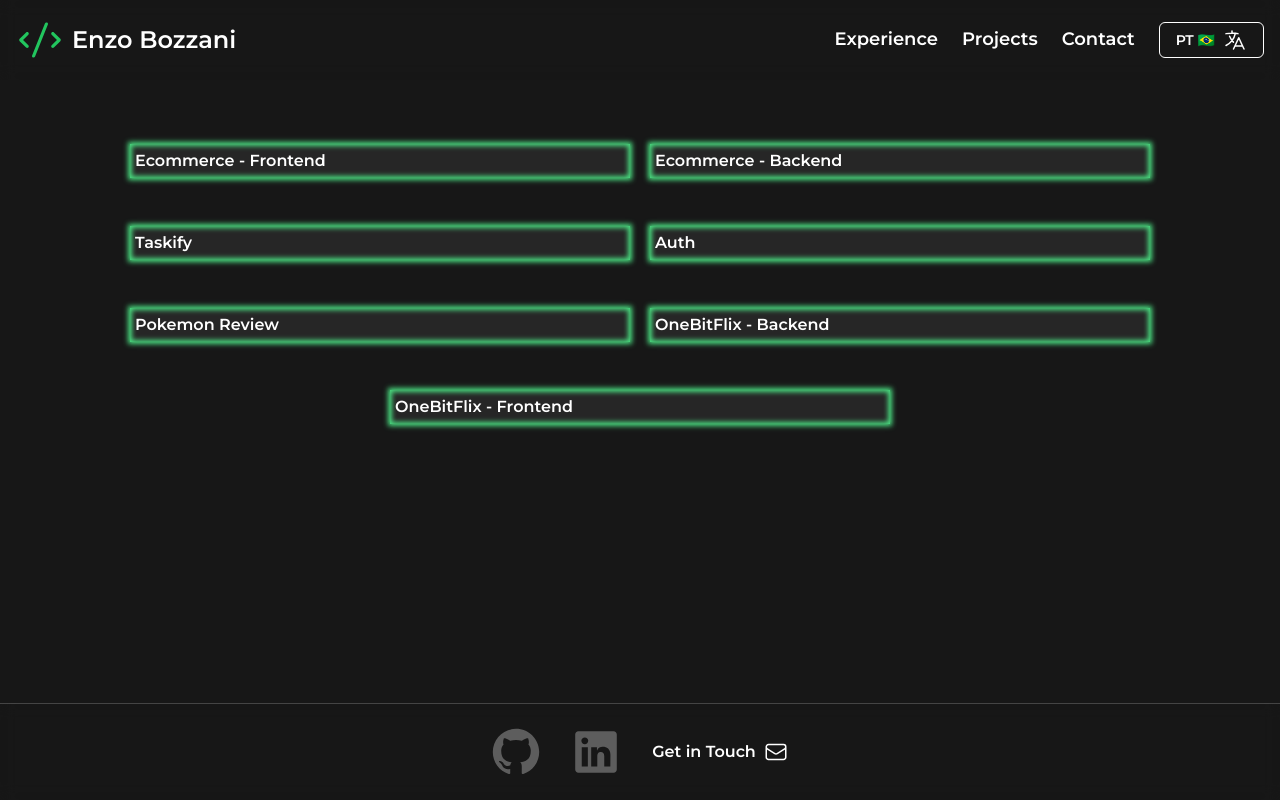
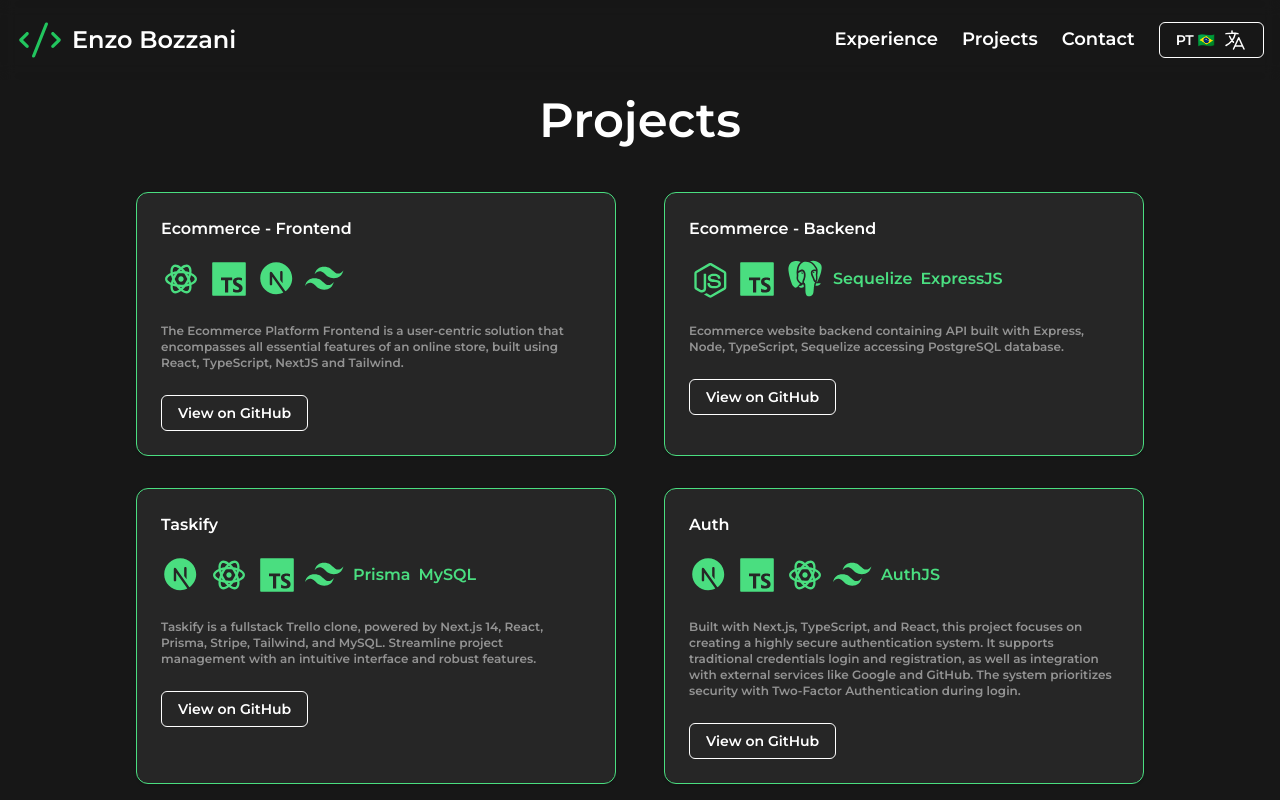
Before and after one commit to EnzoBozzani/portfolio-v3, a Next.js app: page /projects in a window 1280 px wide. Shown: the top 800 px of the page. Built offline with nearby package versions, Linux system fonts and the light colour scheme.

Commit message:
feat: development of projects page

```diff
--- a/app/projects/_components/ProjectCard.tsx
+++ b/app/projects/_components/ProjectCard.tsx
@@ -1,6 +1,9 @@
 'use client';
 
 import { useLanguage } from '@/hooks/useLanguage';
+import { Card, CardHeader, CardContent, CardFooter } from '@/components/ui/card';
+import { TechIcon } from '@/components/icons';
+import { Button } from '@/components/ui/button';
 
 interface ProjectCardProps {
 	project: string;
@@ -11,7 +14,8 @@ interface Projects {
 		title: string;
 		pt: string;
 		en: string;
-		icons: string | any;
+		icons: string[] | null;
+		techs: string[] | null;
 		githubUrl: string;
 	};
 }
@@ -20,52 +24,59 @@ interface Projects {
 const projects: Projects = {
 	ecommFrontend: {
 		title: 'Ecommerce - Frontend',
-		pt: '',
-		en: "The Ecommerce Platform Frontend is a user-centric solution that encompasses all essential features of an online store. It boasts a streamlined product discovery experience with powerful search and filters, ensuring customers easily find what they need. From detailed product views to secure user authentication, the frontend is designed for intuitive navigation, helping users make informed purchase decisions. The seamless shopping experience includes a responsive design for accessibility across devices, and Stripe integration guarantees secure transactions during the checkout process. On the administrative side, the robust dashboard empowers administrators with tools for comprehensive order management, product oversight, and insightful data analysis. It's a cohesive platform that seamlessly combines user-friendly elements for customers and efficient management features for administrators, creating a well-rounded Ecommerce solution.",
-		icons: '', //passar os nomes das techs e usar techicon component
-		githubUrl: '',
+		pt: 'O Frontend da Plataforma de Comércio Eletrônico é uma solução centrada no usuário que abrange todos os recursos essenciais de uma loja online, construída utilizando React, TypeScript, NextJS e Tailwind.',
+		en: 'The Ecommerce Platform Frontend is a user-centric solution that encompasses all essential features of an online store, built using React, TypeScript, NextJS and Tailwind.',
+		icons: ['react', 'typescript', 'next', 'tailwind'],
+		techs: null,
+		githubUrl: '/ecommerce-frontend',
 	},
 	ecommBackend: {
 		title: 'Ecommerce - Backend',
-		pt: '',
-		en: '',
-		icons: '', //passar os nomes das techs e usar techicon component
-		githubUrl: '',
+		pt: 'Backend de um site de comércio eletrônico contendo uma API construída com Express, Node, TypeScript e Sequelize, acessando um banco de dados PostgreSQL.',
+		en: 'Ecommerce website backend containing API built with Express, Node, TypeScript, Sequelize accessing PostgreSQL database.',
+		icons: ['node', 'typescript', 'postgres'],
+		techs: ['Sequelize', 'ExpressJS'],
+		githubUrl: '/ecommerce-backend',
 	},
 	taskify: {
 		title: 'Taskify',
-		pt: '',
-		en: '',
-		icons: '', //passar os nomes das techs e usar techicon component
-		githubUrl: '',
+		pt: 'Taskify é um clone completo do Trello de pilha completa, impulsionado pelo Next.js 14, React, Prisma, Stripe, Tailwind e MySQL. Simplifique a gestão de projetos com uma interface intuitiva e recursos robustos.',
+		en: 'Taskify is a fullstack Trello clone, powered by Next.js 14, React, Prisma, Stripe, Tailwind, and MySQL. Streamline project management with an intuitive interface and robust features.',
+		icons: ['next', 'react', 'typescript', 'tailwind'],
+		techs: ['Prisma', 'MySQL'],
+		githubUrl: '/taskify-trello-clone',
 	},
 	auth: {
 		title: 'Auth',
-		pt: '',
-		en: '',
-		icons: '', //passar os nomes das techs e usar techicon component
-		githubUrl: '',
+		pt: 'Construído com Next.js, TypeScript e React, este projeto concentra-se na criação de um sistema de autenticação altamente seguro. Ele oferece suporte ao login e registro tradicionais, assim como integração com serviços externos como Google e GitHub. O sistema prioriza a segurança com Autenticação de Dois Fatores durante o login.',
+		en: 'Built with Next.js, TypeScript, and React, this project focuses on creating a highly secure authentication system. It supports traditional credentials login and registration, as well as integration with external services like Google and GitHub. The system prioritizes security with Two-Factor Authentication during login.',
+		icons: ['next', 'typescript', 'react', 'tailwind'],
+		techs: ['AuthJS'],
+		githubUrl: '/auth',
 	},
 	pokemonReview: {
 		title: 'Pokemon Review',
-		pt: '',
-		en: '',
-		icons: '', //passar os nomes das techs e usar techicon component
-		githubUrl: '',
+		pt: 'Criação de uma WebAPI utilizando .NET e C#. É minha primeira WebAPI desenvolvida utilizando tais tecnologias, as quais estou estudando atualmente',
+		en: 'Creation of a WebAPI using .NET and C#. This is my first WebAPI developed using these technologies, which I am currently studying.',
+		icons: ['postgres'],
+		techs: ['C#', '.NET'],
+		githubUrl: '/pokemon-review',
 	},
 	obfBackend: {
 		title: 'OneBitFlix - Backend',
-		pt: '',
-		en: '',
-		icons: '', //passar os nomes das techs e usar techicon component
-		githubUrl: '',
+		pt: 'Desenvolvimento de uma WebAPI utilizando NodeJS. Todos os endpoints necessários para o funcionamento do FrontEnd foram desenvolvidos nessa aplicação.',
+		en: 'Development of a WebAPI using Node.js. All necessary endpoints for the FrontEnd functionality have been implemented in this application.',
+		icons: ['node', 'typescript', 'postgres'],
+		techs: ['Sequelize', 'ExpressJS', 'AdminJS'],
+		githubUrl: '/onebitflix-backend',
 	},
 	obfFrontend: {
 		title: 'OneBitFlix - Frontend',
-		pt: '',
-		en: '',
-		icons: '', //passar os nomes das techs e usar techicon component
-		githubUrl: '',
+		pt: 'Desenvolvimento de uma plataforma de cursos online. Usuários, quando autenticados, podem acessar diversos cursos e recursos.',
+		en: 'Online courses platform development. Users, when logged in, can access several courses and features.',
+		icons: ['next', 'react', 'typescript', 'sass'],
+		techs: null,
+		githubUrl: '/onebitflix-frontend',
 	},
 };
 
@@ -74,8 +85,37 @@ export const ProjectCard = ({ project }: ProjectCardProps) => {
 	const currentProject = projects[project];
 
 	return (
-		<div className='w-full sm:w-[500px] bg-neutral-800 text-white mx-auto mt-12 led-effect border-green-400'>
-			{currentProject.title}
-		</div>
+		<Card className='w-[90%] sm:w-[480px] bg-neutral-800 text-white border-green-400 mx-auto'>
+			<CardHeader>
+				<p className='mb-3'>{currentProject.title}</p>
+				<div className='flex gap-2 items-center flex-wrap'>
+					{currentProject.icons &&
+						currentProject.icons.map((icon: any) => (
+							<TechIcon
+								key={`${currentProject.title}-${icon}`}
+								color='green'
+								selectedIcon={icon}
+								className='w-10 h-10'
+							/>
+						))}
+					{currentProject.techs &&
+						currentProject.techs.map((tech: string) => <p className='text-green-400'>{tech}</p>)}
+				</div>
+			</CardHeader>
+			<CardContent className='text-xs text-white/50'>{currentProject[language]}</CardContent>
+			<CardFooter>
+				<Button
+					asChild
+					variant={'custom'}
+				>
+					<a
+						href={`https://github.com/EnzoBozzani${currentProject.githubUrl}`}
+						target='_blank'
+					>
+						{language === 'pt' ? 'Ver no GitHub' : 'View on GitHub'}
+					</a>
+				</Button>
+			</CardFooter>
+		</Card>
 	);
 };
--- /dev/null
+++ b/app/projects/_components/ProjectsSection.tsx
@@ -0,0 +1,27 @@
+'use client';
+
+import { useLanguage } from '@/hooks/useLanguage';
+
+import { ProjectCard } from './ProjectCard';
+
+const projects = ['ecommFrontend', 'ecommBackend', 'taskify', 'auth', 'pokemonReview', 'obfBackend', 'obfFrontend'];
+
+export const ProjectsSection = () => {
+	const language = useLanguage((state) => state.language);
+
+	return (
+		<section className='mt-24 text-white max-w-screen-lg mx-auto'>
+			<h1 className='font-semibold text-3xl md:text-5xl text-center'>
+				{language === 'pt' ? 'Projetos' : 'Projects'}
+			</h1>
+			<div className='flex gap-8 flex-wrap mt-12'>
+				{projects.map((projectName: string) => (
+					<ProjectCard
+						project={projectName}
+						key={projectName}
+					/>
+				))}
+			</div>
+		</section>
+	);
+};
--- a/app/projects/page.tsx
+++ b/app/projects/page.tsx
@@ -1,15 +1,9 @@
-import { ProjectCard } from './_components/ProjectCard';
-
-const projects = ['ecommFrontend', 'ecommBackend', 'taskify', 'auth', 'pokemonReview', 'obfBackend', 'obfFrontend'];
+import { ProjectsSection } from './_components/ProjectsSection';
 
 const ProjectsPage = () => {
 	return (
 		<main className='flex-1'>
-			<section className='mt-24 text-white max-w-screen-lg mx-auto flex gap-x-4 flex-wrap'>
-				{projects.map((projectName: string) => (
-					<ProjectCard project={projectName} />
-				))}
-			</section>
+			<ProjectsSection />
 		</main>
 	);
 };
```
